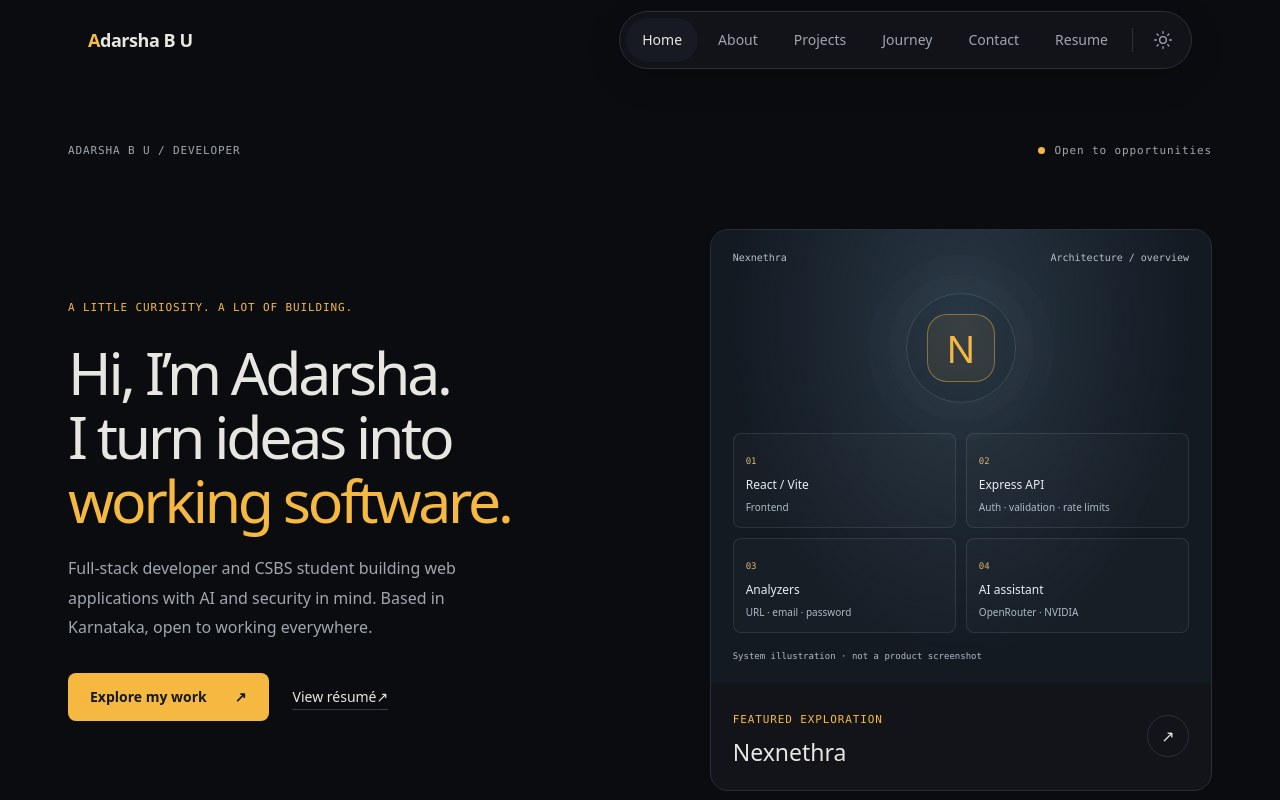
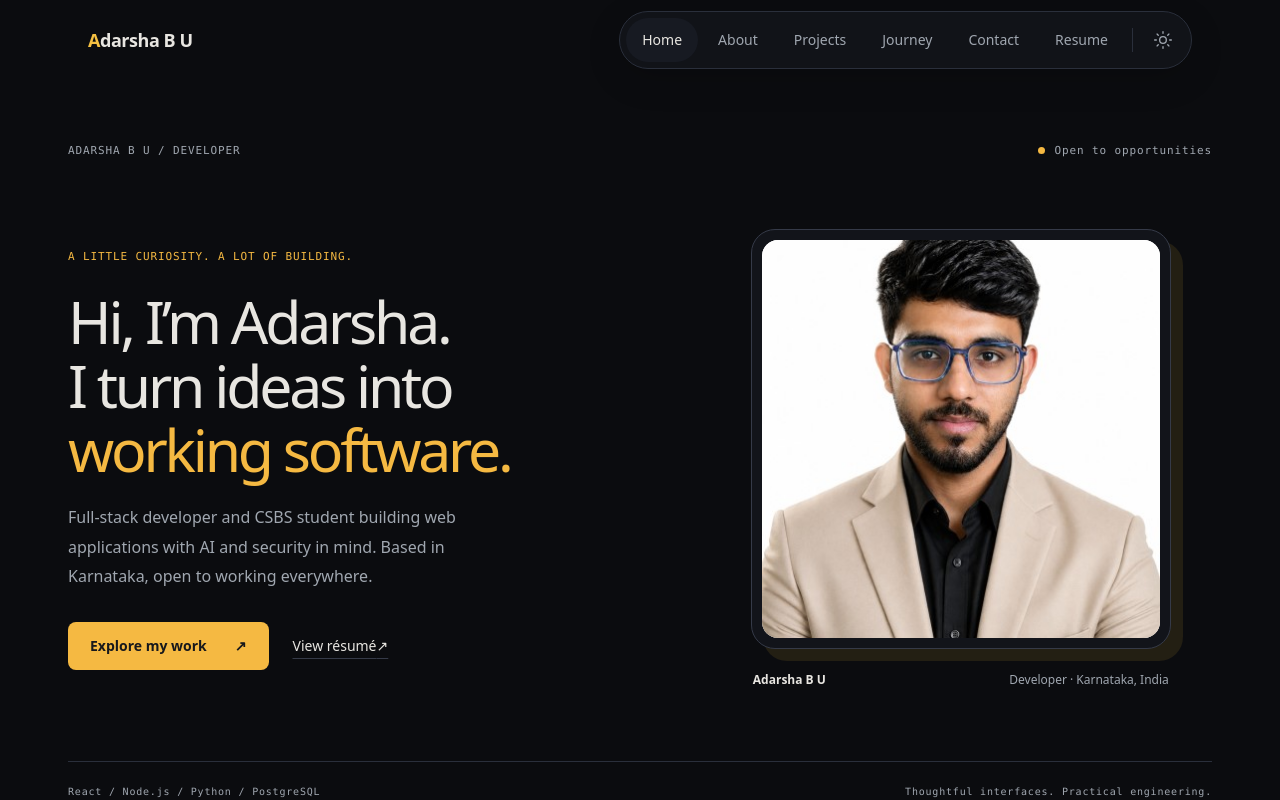
Before and after one commit to Adarsha0307/Portfolio, a React (Vite) app: page / in a window 1280 px wide. Shown: the top 800 px of the page. Built offline with nearby package versions, Linux system fonts and the light colour scheme; no server answers.

Commit message:
Add Adarsha portrait to homepage hero

```diff
--- a/src/editorial.css
+++ b/src/editorial.css
@@ -1,4 +1,9 @@
 .editorial-home { --editorial-accent: var(--color-gold-deep); }
+.hero-portrait { width:100%; max-width:420px; justify-self:center; margin:0; }
+.portrait-frame { padding:10px; border:1px solid var(--color-line-strong); border-radius:24px; background:var(--color-surface); box-shadow:12px 12px 0 var(--color-gold-soft); }
+.portrait-frame img { display:block; width:100%; height:auto; aspect-ratio:1; object-fit:contain; border-radius:16px; background:#fff; }
+.hero-portrait figcaption { display:flex; flex-wrap:wrap; justify-content:space-between; gap:8px; padding:22px 2px 0; font-size:12px; color:var(--color-muted); }
+.hero-portrait figcaption span:first-child { color:var(--color-text); font-weight:600; }
 .dark .editorial-home { --editorial-accent: #f5b942; }
 .intro-section,.work-section,.personal-section,.editorial-contact { max-width:1200px; margin:auto; padding:64px 28px; }
 .intro-topline,.intro-bottom { display:flex; justify-content:space-between; gap:20px; font:11px var(--font-mono); letter-spacing:.08em; color:var(--color-muted); }
--- a/src/pages/HomePage.jsx
+++ b/src/pages/HomePage.jsx
@@ -19,10 +19,12 @@
             <p className="intro-description">Full-stack developer and CSBS student building web applications with AI and security in mind. Based in Karnataka, open to working everywhere.</p>
             <div className="editorial-actions"><a className="editorial-primary" href="#selected-work">Explore my work <span aria-hidden="true">↗</span></a><Link className="editorial-link" to="/resume">View résumé <span aria-hidden="true">↗</span></Link></div>
           </div>
-          <Link className="hero-project" to="/projects/nexnethra" aria-label="Explore the Nexnethra case study">
-            <ProjectVisual project={projects[0]} />
-            <div className="hero-project-label"><div><span className="eyebrow">Featured exploration</span><strong>Nexnethra</strong></div><span className="round-arrow" aria-hidden="true">↗</span></div>
-          </Link>
+          <figure className="hero-portrait">
+            <div className="portrait-frame">
+              <img src="/images/adarsha-portrait.jpeg" alt="Adarsha B U wearing glasses and a beige blazer" width="400" height="400" fetchPriority="high" />
+            </div>
+            <figcaption><span>Adarsha B U</span><span>Developer · Karnataka, India</span></figcaption>
+          </figure>
         </div>
         <div className="intro-bottom"><span>React / Node.js / Python / PostgreSQL</span><span>Thoughtful interfaces. Practical engineering.</span></div>
       </section>
```
Also changed, not shown: public/images/adarsha-portrait.jpeg (added).
